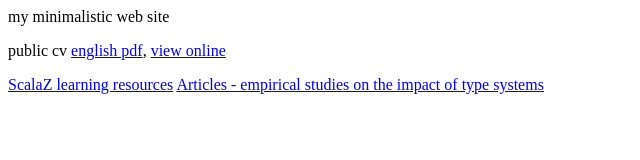
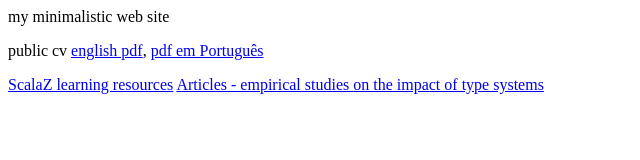
Before and after one commit to pedrofurla/pedrofurla.github.com, a plain HTML site: page index.html in a window 1280 px wide. Shown: the full height of the page, 0-640 px from the left. Drawn offline with Linux system fonts and the light colour scheme.

Commit message:
Pt version

```diff
--- a/index.html
+++ b/index.html
@@ -6,9 +6,13 @@
     <p>my minimalistic web site</p>
 
     <p>public cv
-    <a href="PedroFurlanetto-CV-2014.pdf">english pdf</a>, <a href="PedroFurlanetto-CV-2014.html">view online</a></p>
+      <a href="PedroFurlanetto-CV-2014.pdf">english pdf</a>,
+      <a href="PedroFurlanetto-CV-2014-pt.pdf">pdf em Português</a>
+      <!-- <a href="PedroFurlanetto-CV-2014.html">view online</a> -->
+    </p>
     <!-- <a href="PedroFurlanetto-CV-pt-2011.pdf">pt pdf</a> -->
     <a href="scalaz-learning-resources.html">ScalaZ learning resources</a>
-    <a href="empirical-type-systems.html">Articles - empirical studies on the impact of type systems</a>
+    <a href="empirical-type-systems.html">
+      Articles - empirical studies on the impact of type systems</a>
   </body>
 </html>
```
Also changed, not shown: 1 other file.
